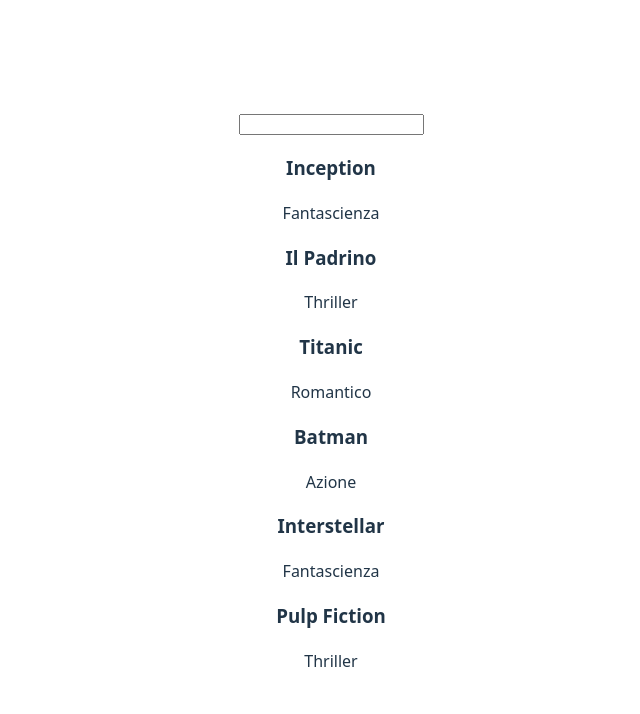
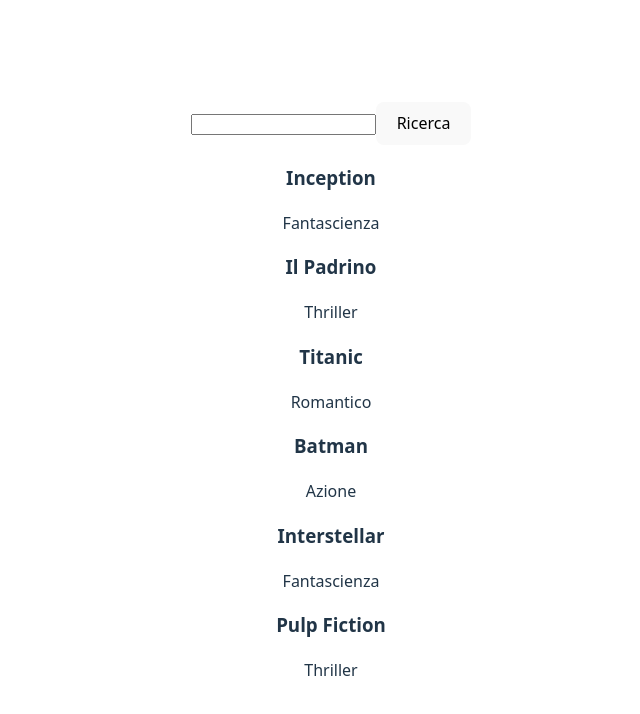
Before and after one commit to alemalagni/react-movie-filter, a React (Vite) app: page / in a window 1280 px wide. Shown: the top 714 px of the page, without its empty margins (309-949 px from the left). Built offline with nearby package versions, Linux system fonts and the light colour scheme.

Commit message:
refactor: add button

```diff
--- a/src/App.jsx
+++ b/src/App.jsx
@@ -20,6 +20,7 @@
   }
 
   useEffect(() => {
+    console.log("Filtro: " + filter)
     if (filter === "") {
       showMovie = movie;
     } else {
@@ -37,6 +38,7 @@
           value={filter}
           onChange={e => setFilter(e.target.value)}
         />
+        <button>Ricerca</button>
       </form>
 
       <div>
```
